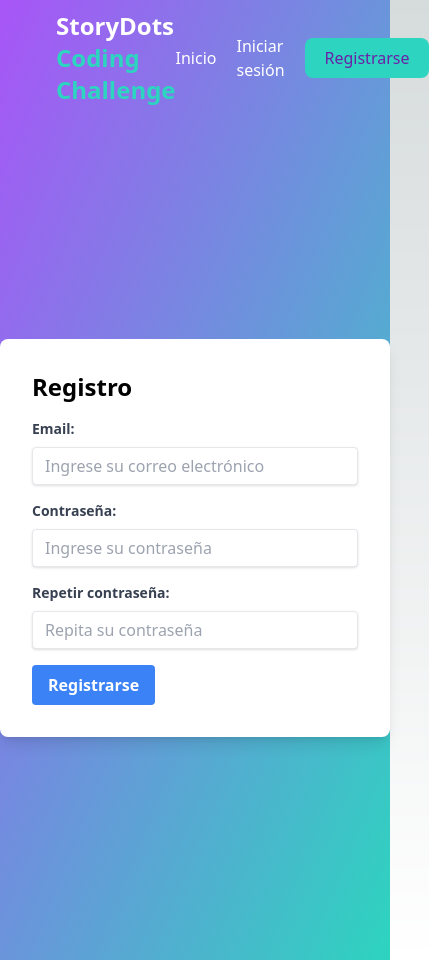
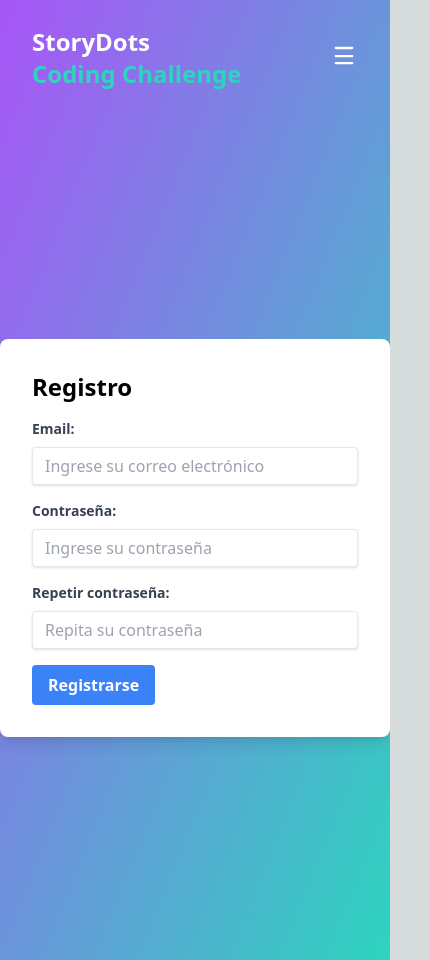
Before and after one commit to LeandroLicata/Coding-Challenge-Frontend, a Next.js app: page /users/register in a window 390 px wide. Shown: the whole page, 429 px wide, since content can reach past the window. Built offline with nearby package versions, Linux system fonts and the light colour scheme; no server answers.

Commit message:
navbar responsive

```diff
--- a/src/components/Navbar.js
+++ b/src/components/Navbar.js
@@ -1,12 +1,18 @@
+import { useState } from "react";
 import Link from "next/link";
 import { signOut, useSession } from "next-auth/react";
 
 const Navbar = () => {
   const { data: session } = useSession();
+  const [isOpen, setIsOpen] = useState(false);
+
+  const toggleMenu = () => {
+    setIsOpen(!isOpen);
+  };
 
   return (
     <nav className="p-4">
-      <div className="max-w-7xl mx-auto flex justify-between items-center px-10 h-[10vh]">
+      <div className="max-w-7xl mx-auto flex justify-between items-center px-4 md:px-10 h-[10vh]">
         <div className="flex items-center">
           <Link href="/">
             <span className="text-white font-bold text-2xl cursor-pointer">
@@ -15,13 +21,38 @@ const Navbar = () => {
             </span>
           </Link>
         </div>
-        <div className="flex items-center">
+        <div className="md:hidden">
+          <button
+            onClick={toggleMenu}
+            className="text-white focus:outline-none focus:bg-gray-700"
+          >
+            <svg
+              className="h-7 w-7 fill-current"
+              xmlns="http://www.w3.org/2000/svg"
+              viewBox="0 0 24 24"
+            >
+              {isOpen ? (
+                <path
+                  fillRule="evenodd"
+                  clipRule="evenodd"
+                  d="M3 18C3 17.4477 3.44772 17 4 17H20C20.5523 17 21 17.4477 21 18C21 18.5523 20.5523 19 20 19H4C3.44772 19 3 18.5523 3 18ZM3 6C3 5.44772 3.44772 5 4 5H20C20.5523 5 21 5.44772 21 6C21 6.55228 20.5523 7 20 7H4C3.44772 7 3 6.55228 3 6ZM3 12C3 11.4477 3.44772 11 4 11H20C20.5523 11 21 11.4477 21 12C21 12.5523 20.5523 13 20 13H4C3.44772 13 3 12.5523 3 12Z"
+                />
+              ) : (
+                <path
+                  fillRule="evenodd"
+                  clipRule="evenodd"
+                  d="M4 6C4 5.44772 4.44772 5 5 5H19C19.5523 5 20 5.44772 20 6C20 6.55228 19.5523 7 19 7H5C4.44772 7 4 6.55228 4 6ZM5 12C4.44772 12 4 12.4477 4 13C4 13.5523 4.44772 14 5 14H19C19.5523 14 20 13.5523 20 13C20 12.4477 19.5523 12 19 12H5ZM5 18C4.44772 18 4 18.4477 4 19C4 19.5523 4.44772 20 5 20H19C19.5523 20 20 19.5523 20 19C20 18.4477 19.5523 18 19 18H5Z"
+                />
+              )}
+            </svg>
+          </button>
+        </div>
+        <div className="hidden md:flex items-center">
           <Link href="/">
             <span className="text-white mr-5 cursor-pointer border-b-2 border-transparent hover:border-white pb-1">
               Inicio
             </span>
           </Link>
-
           {!session ? (
             <>
               <Link href="/users/login">
@@ -52,6 +83,43 @@ const Navbar = () => {
           )}
         </div>
       </div>
+      {isOpen && (
+        <div className="md:hidden text-xl mt-4">
+          <div className="flex flex-col items-center">
+            <Link href="/">
+              <span className="text-white mt-4 cursor-pointer">Inicio</span>
+            </Link>
+            {!session ? (
+              <>
+                <Link href="/users/login">
+                  <span className="text-white mt-4 cursor-pointer">
+                    Iniciar sesión
+                  </span>
+                </Link>
+                <Link href="/users/register">
+                  <span className="flex text-purple-800 hover:text-teal-400 bg-teal-400 hover:bg-purple-800 px-5 py-2 rounded-lg text-md font-medium mt-3">
+                    Registrarse
+                  </span>
+                </Link>
+              </>
+            ) : (
+              <>
+                <Link href="/products/add">
+                  <span className="text-white mt-4 cursor-pointer">
+                    Agregar producto
+                  </span>
+                </Link>
+                <button
+                  onClick={() => signOut({ callbackUrl: "/" })}
+                  className="flex text-purple-800 hover:text-teal-400 bg-teal-400 hover:bg-purple-800 px-5 py-2 rounded-lg text-md font-medium mt-3"
+                >
+                  Cerrar sesión
+                </button>
+              </>
+            )}
+          </div>
+        </div>
+      )}
     </nav>
   );
 };
```
